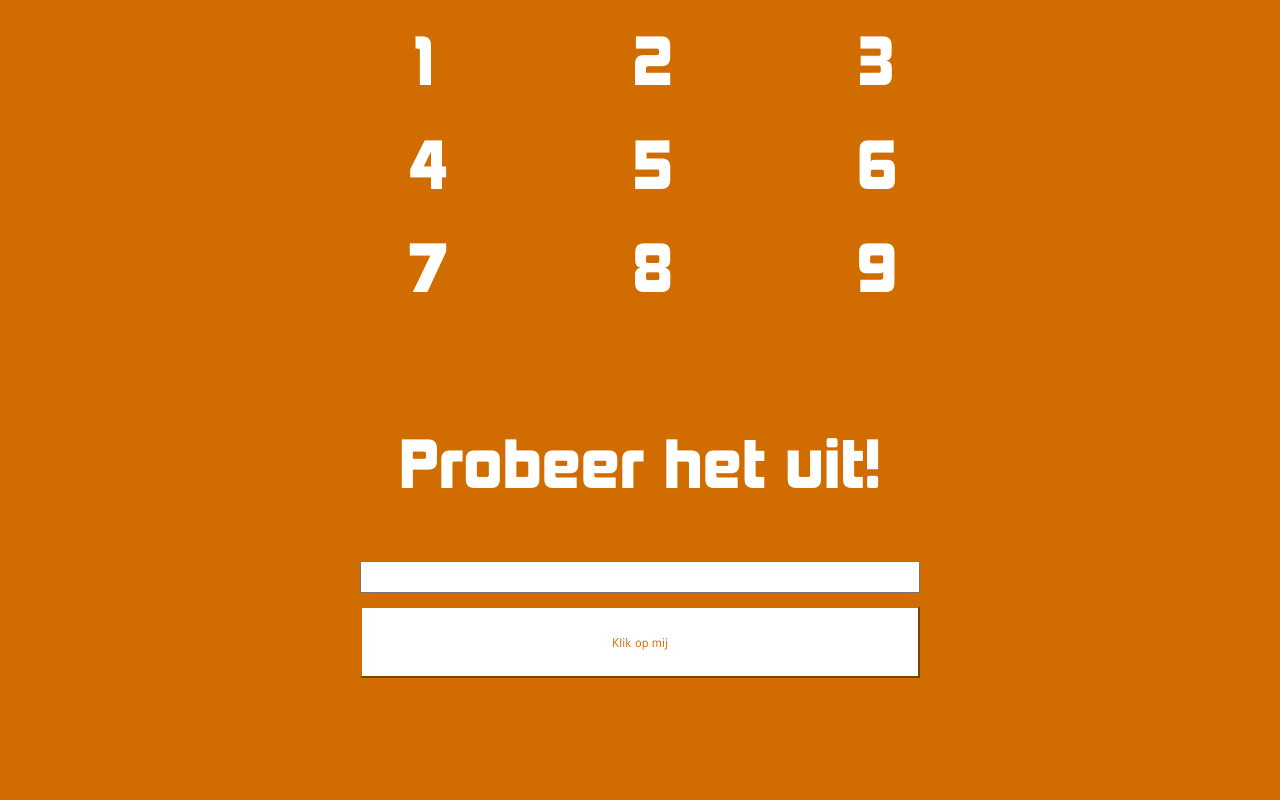
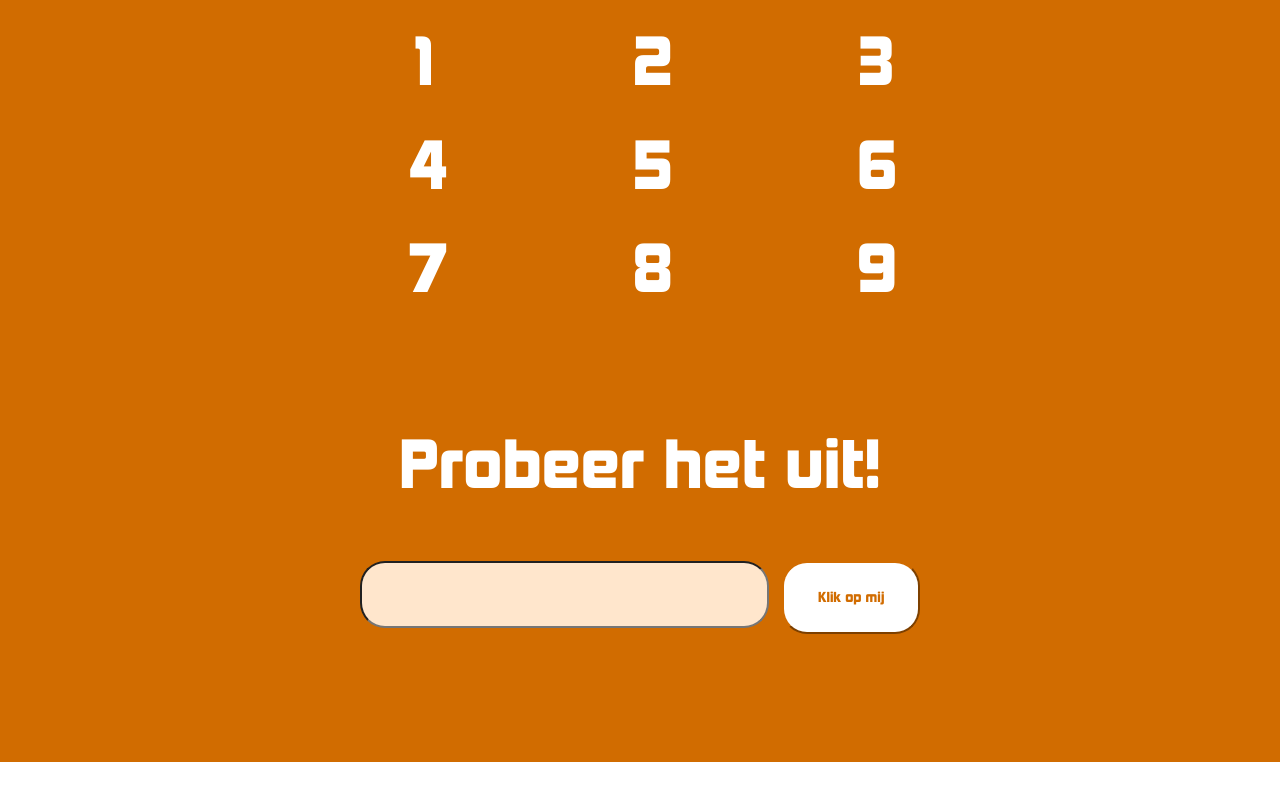
Before and after one commit to flaneermeneer/typoV2, a plain HTML site: page index.html in a window 1280 px wide. Shown: the part 4141-4941 px from the top of the page. After the commit the page ends 4903 px from the top, so only its background shows below. Drawn offline with Linux system fonts and the light colour scheme; files whose address does not match are found by name.

Commit message:
Add files via upload

```diff
--- a/css.css
+++ b/css.css
@@ -378,16 +378,13 @@ button {
 	margin-top: 1em;
 	padding: 2em;
 	font-family: "corporate";
+	border-radius: 25px;
+
 
 
 }
 
-button:hover {
-	color: white;
-	background-color: hsl(31, 100%, 41%);
-	font-family: "corporate";
 
-}
 
 button:hover {
 	color: white;
@@ -400,6 +397,10 @@ button:hover {
 input {
 	font-size: 1em;
 	font-family: "corporate";
+	border-radius: 25px;
+	height: 3em;
+	width: 100%;
+	background-color: hsl(31, 100%, 90%);
 }
 
 .name {
@@ -408,3 +409,33 @@ input {
 	font-family: "corporate";
 	flex-direction: column;
 }
+@media (min-width:900px) {
+	.name {
+		display: flex;
+		justify-content: center;
+		font-family: "corporate";
+		flex-direction: row;	}
+
+		button {
+			background-color: white;
+			color: hsl(31, 100%, 41%);
+			border-color: hsl(31, 100%, 41%);
+			margin-left: 1em;
+			width: 30%;
+			font-family: "kimberleyblack";
+			border-radius: 25px;
+			margin-top: 0px;
+
+
+		}
+
+		input {
+			font-size: 1em;
+			font-family: "corporate";
+			border-radius: 25px;
+			height: 3em;
+			width: 100%;
+			background-color: hsl(31, 100%, 90%);
+		}
+
+}
```
